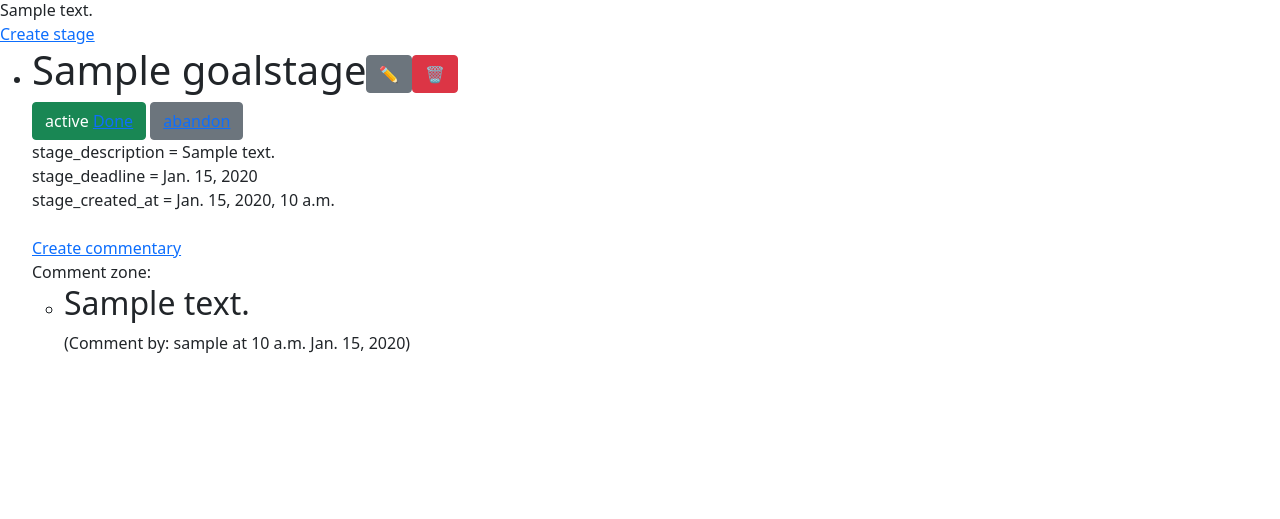
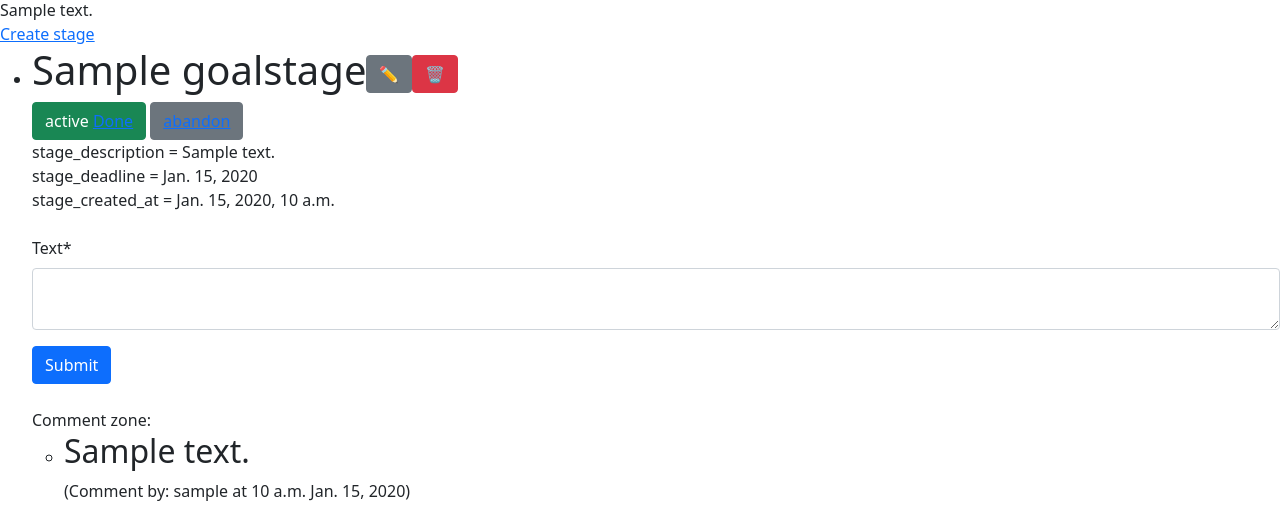
Before and after one commit to Oleksiy-Liubchenko/habits-and-goals-service, a Django app: page /goals/1/ in a window 1280 px wide. Shown: the part 429-948 px from the top of the page. Before the commit the page ends 782 px from the top, so only its background shows below. Run offline with Django 4.2, Linux system fonts and the light colour scheme; tables that the repository leaves empty hold one stand-in row (values such as "Sample post"); some libraries are stand-ins or nearby versions.

Commit message:
Update comments without redirect on goal_detail.html & size text field form

```diff
--- a/templates/goal/goal_detail.html
+++ b/templates/goal/goal_detail.html
@@ -1,4 +1,5 @@
 {% extends "base.html" %}
+{% load crispy_forms_filters %}
 
 {% block content%}
   <h1>Goal detail</h1>
@@ -114,9 +115,14 @@
     stage_created_at = {{ stage.created_at }}
   {% endfor %}
     <br><br>
-    <a href="{% url "tracker:goal-commentary-create" pk=goal.id%}">
-        Create commentary
-    </a>
+{#    <a href="{% url "tracker:goal-commentary-create" pk=goal.id%}">#}
+{#        Create commentary#}
+{#    </a>#}
+  <form method="POST" action="{% url 'tracker:goal-commentary-create' pk=goal.pk %}" >
+    {% csrf_token %}
+    {{ form|crispy }}
+    <button type="submit" class="btn btn-primary">Submit</button>
+  </form>
   <br>
       Comment zone:
     <ul>
--- a/tracker/forms.py
+++ b/tracker/forms.py
@@ -40,6 +40,9 @@ class GoalCommentaryForm(forms.ModelForm):
     class Meta:
         model = Commentary
         fields = ["text"]
+        widgets = {
+            'text': forms.Textarea(attrs={'cols': 40, 'rows': 2}),
+        }
 
 
 class HabitNameSearchForm(forms.Form):
--- a/tracker/views.py
+++ b/tracker/views.py
@@ -161,6 +161,7 @@ class GoalDetailView(generic.DetailView):
         context = super().get_context_data(**kwargs)
         context['goal_stages'] = self.object.stages.all()
         context['goal_commentaries'] = self.object.commentaries.all()
+        context["form"] = GoalCommentaryForm
         return context
 
 
@@ -368,10 +369,10 @@ class CommentaryGoalCreateView(LoginRequiredMixin, generic.CreateView):
         commentary.save()
         commentary.goals.add(goal)
         commentary.save()
-        return super().form_valid(form)
+        return HttpResponseRedirect(reverse_lazy("tracker:goal-detail", kwargs={"pk": self.kwargs["pk"]}))
 
     def get_success_url(self):
-        return reverse("tracker:goal-detail", kwargs={"pk": self.kwargs["pk"]})
+        return reverse_lazy("tracker:goal-detail", kwargs={"pk": self.kwargs["pk"]})
 
 
 class CommentaryHabitCreateView(generic.CreateView):
```
